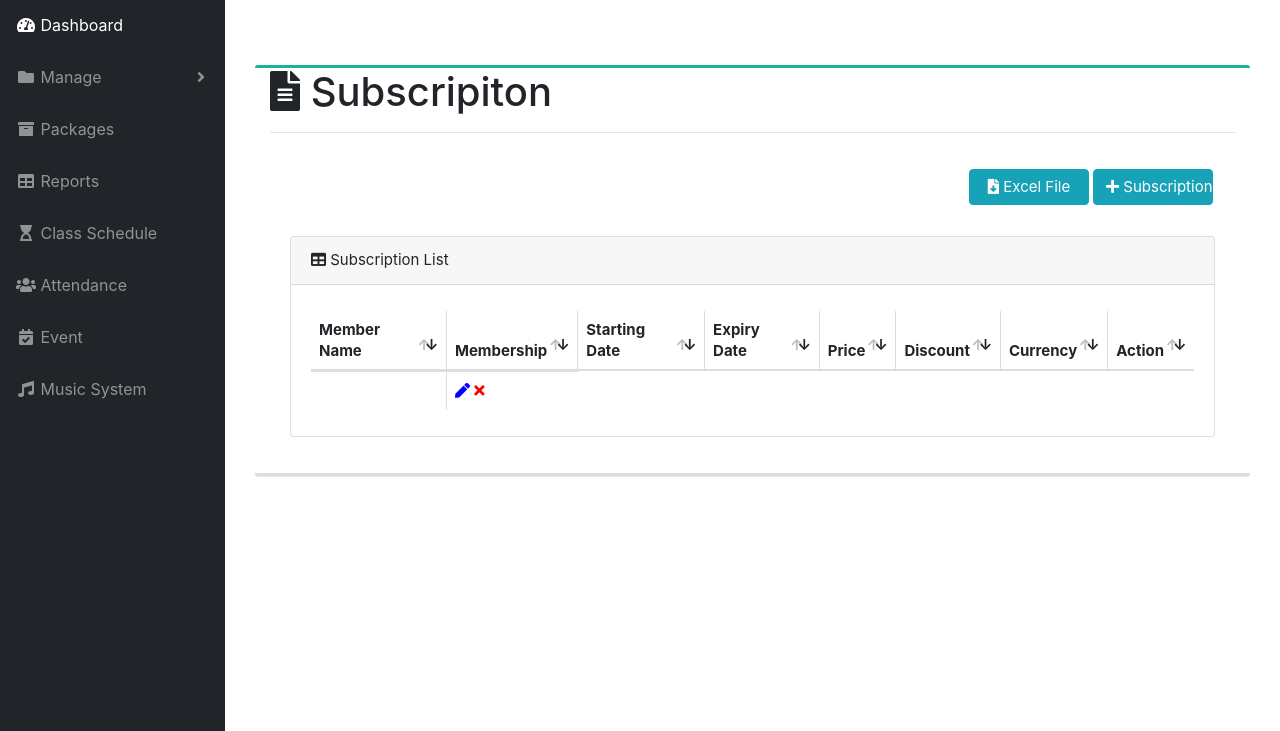
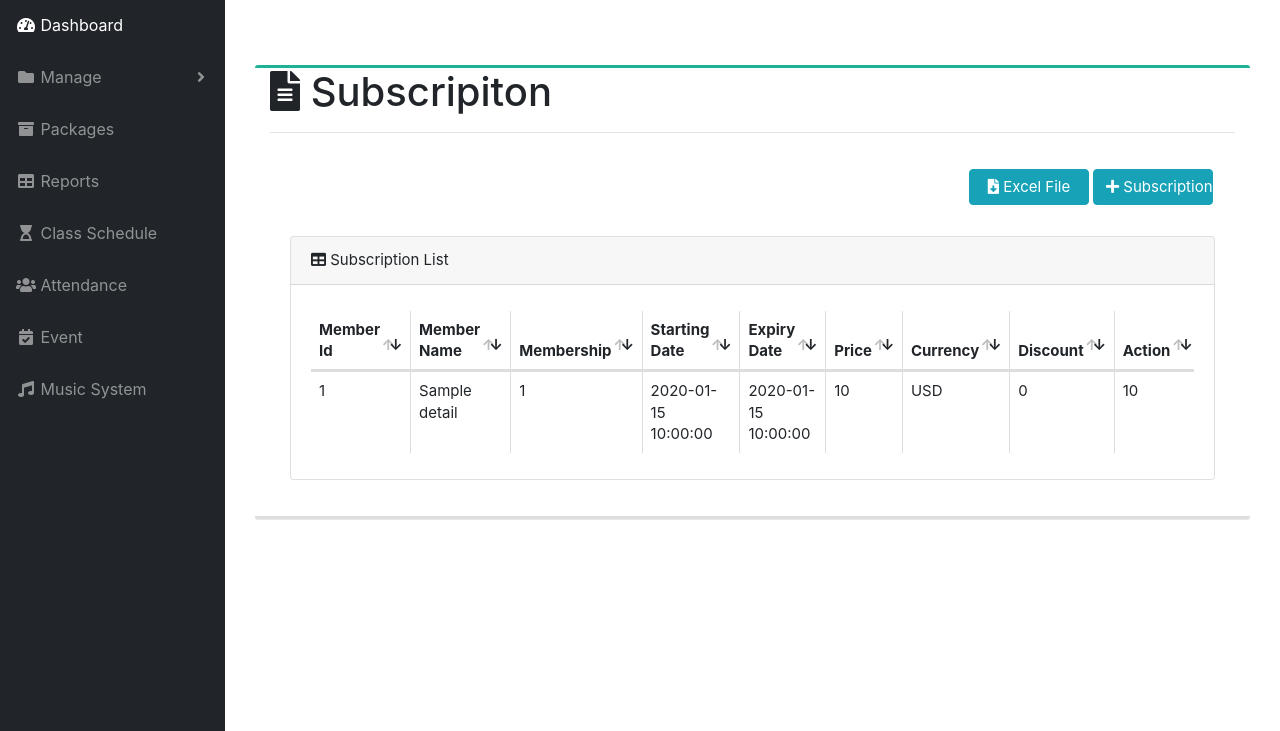
Before and after one commit to PriscillaStephan/AX-GymManagement, a PHP site: page /subscription.php in a window 1280 px wide. Shown: the part 69-800 px from the top of the page. Run offline with PHP 8.4, Linux system fonts and the light colour scheme; the visitor is signed in with stand-in values (Sample User, id 1); tables that the repository leaves empty or names only in its code hold one stand-in row (values such as "Sample post"); data that the repository does not hold is empty.

Commit message:
working on subscription and paymeny and membership pages

```diff
--- a/access.php
+++ b/access.php
@@ -498,8 +498,6 @@ if (!$_SESSION["user_name_loggedIn_admin"]) {
                     </div>
                 </section>
             </div>
-
-            <br><br><br>
             <div class="control-sidebar-bg">
                 <div class="col-sm-offset-2 col-sm-8 row_bottom">
                     <input type="submit" value="Save Changes" name="save_access_right" style="float:right;" class="btn btn-flat btn-success">
@@ -510,8 +508,6 @@ if (!$_SESSION["user_name_loggedIn_admin"]) {
 
         </script>
 
-
-
     </div>
     </div>
     </div>
--- a/event.php
+++ b/event.php
@@ -276,12 +276,8 @@ if (!$_SESSION["user_name_loggedIn_admin"]) {
                                 </div>
                                 <hr>
 
-
-
                 <div class="container">
                     <div class="row">
-
-
                                 <div class="col-sm-4">
                                     <div class="panel panel-primary event-primary">
                                         <div class="panel-heading">
--- a/subscription.php
+++ b/subscription.php
@@ -46,17 +46,13 @@ if (!$_SESSION["user_name_loggedIn_admin"]) {
                         </div>
                         <hr>
 
-
-
-
-
                         <div class="container" id="member-registration-container">
                             <button type="button" class="btn btn-info" data-toggle="modal" data-target="#myModal"> <i class="fas fa-plus" style="color: white;"></i> Subscription</button>
                             <button type="button" class="btn btn-info"> <i class="fas fa-file-download" style="color: white;"></i> Excel File</button>
                             <br> <br> <br>
 
                             <!-- Table with query to fill it -->
-                            <?php $sql = 'SELECT sub_id,st_id,cl_id,m_id,sub_date FROM subscription';
+                            <?php $sql = 'SELECT sd_id,sub_id,member_id,member_name,ms_id,sc_id,sd_starting_date,sd_expiry_date,price,currency,discount,total FROM subscription_details';
                             $query = mysqli_query($con, $sql);
                             if (!$query) {
                                 die('SQL Error:' . mysqli_error($con));
@@ -72,22 +68,32 @@ if (!$_SESSION["user_name_loggedIn_admin"]) {
                                             <thead>
                                                 <tr>
                                                     <!-- Table Column Header -->
+                                                    <th class="sorting_desc">Member Id</th>
                                                     <th class="sorting_desc">Member Name</th>
                                                     <th class="sorting_desc">Membership</th>
                                                     <th class="sorting_desc">Starting Date</th>
                                                     <th class="sorting_desc">Expiry Date</th>
                                                     <th class="sorting_desc">Price</th>
+                                                    <th class="sorting_desc">Currency</th>
                                                     <th class="sorting_desc">Discount</th>
-                                                    <th class="sorting_desc">Currency</th>
                                                     <th class="sorting_desc">Action</th>
                                                 </tr>
                                             </thead>
                                             <?php while ($row = mysqli_fetch_array($query)) { ?>
                                                 <tr>
-                                                    <td><?php echo $row['']; ?></td>
+                                                    <td><?php echo $row['member_id']; ?></td>
+                                                    <td><?php echo $row['member_name']; ?></td>
+                                                    <td><?php echo $row['ms_id']; ?></td>
+                                                    <td><?php echo $row['sd_starting_date']; ?></td>
+                                                    <td><?php echo $row['sd_expiry_date']; ?></td>
+                                                    <td><?php echo $row['price']; ?></td>
+                                                    <td><?php echo $row['currency']; ?></td>
+                                                    <td><?php echo $row['discount']; ?></td>
+                                                    <td><?php echo $row['total']; ?></td>
+
                                                     <td>
                                                         <a href="" style="color:blue;"><i class="fas fa-pen"></i></a>
-                                                        <a href="subscription.php?idd=<?php echo $row['sub_id']; ?>" onclick="return confirm('Are you sure ?')" style="color:red;"><i class="fas fa-remove"></i></a>
+                                                        <a href="subscription.php?idd=<?php echo $row['sd_id']; ?>" onclick="return confirm('Are you sure ?')" style="color:red;"><i class="fas fa-remove"></i></a>
                                                     </td>
                                                 </tr>
                                             <?php
@@ -102,7 +108,7 @@ if (!$_SESSION["user_name_loggedIn_admin"]) {
                         <?php
                         if (isset($_GET['idd'])) {
                             $idd = $_GET['idd'];
-                            $sql = "Delete from subscription where sub_id='" . $idd . "'";
+                            $sql = "Delete from subscription where sd_id='" . $idd . "'";
                             if ($idd != '') {
                                 $query = mysqli_query($con, $sql);
                                 header("Refresh:0; url=subscription.php");
@@ -141,7 +147,8 @@ if (!$_SESSION["user_name_loggedIn_admin"]) {
                             <form method="post" action="includes/phpScripts.php">
                                 <div class="form-group">
                                     <label>Member Name</label>
-                                    <select class="form-control">
+                                    <select name="member_name" class="form-control">
+                                        <option disabled="disabled" selected="selected">Select Member Name</option>
                                         <?php
                                         $query = "SELECT m_first_name FROM member";
                                         /*  add order by clause to myphp statement if the names are to be displayed in alphabetical order */
@@ -157,18 +164,18 @@ if (!$_SESSION["user_name_loggedIn_admin"]) {
 
                                 <div class="form-group">
                                     <label>Memebrship</label>
-                                    <select class="form-control">
+                                    <select name="membership_type" class="form-control">
                                         <option disabled="disabled" selected="selected">Select Membership</option>
-                                        <option value="membership" selected="selected">Monthly Membership</option>
-                                        <option value="membership" selected="selected">Three Months Membership</option>
-                                        <option value="membership" selected="selected">Six Months Membership</option>
-                                        <option value="Activity" selected="selected">Swimming Activity</option>
-                                        <option value="Activity" selected="selected">Basketball Activity</option>
-                                        <option value="Activity" selected="selected">Football Activity</option>
-                                        <option value="Activity" selected="selected">CLasses</option>
-                                        <option value="Personal-training" selected="selected">Single PT Session</option>
-                                        <option value="Personal-training" selected="selected">10 PT Sessions</option>
-                                        <option value="Personal-training" selected="selected">30 PT Sessions</option>
+                                        <?php
+                                        $query = "SELECT m_first_name FROM member";
+                                        /*  add order by clause to myphp statement if the names are to be displayed in alphabetical order */
+                                        $result = mysql_query($query);
+                                        echo "<option name=member value=''></option>";
+                                        while ($nt = mysql_fetch_array($result)) {
+                                            echo "<option value=$nt'm_first_name'></option>";
+                                        }
+                                        echo "</option>";
+                                        ?>
                                     </select>
                                 </div>
 
@@ -193,6 +200,7 @@ if (!$_SESSION["user_name_loggedIn_admin"]) {
                                     <label>Currency</label>
                                     <input type="text" name="txtPriceCurrency" placeholder="Currency" class="form-control" required="required">
                                 </div>
+
                                 <div class="modal-footer">
                                     <button class="btn btn-success btn-md" name="btnSaveSub" type="submit" style="float:right;">Save</button>
 
```
Also changed, not shown: includes/phpScripts.php (+17 -8 lines), membership-type.php (+7 -2 lines), settings.php (+4 -5 lines).
